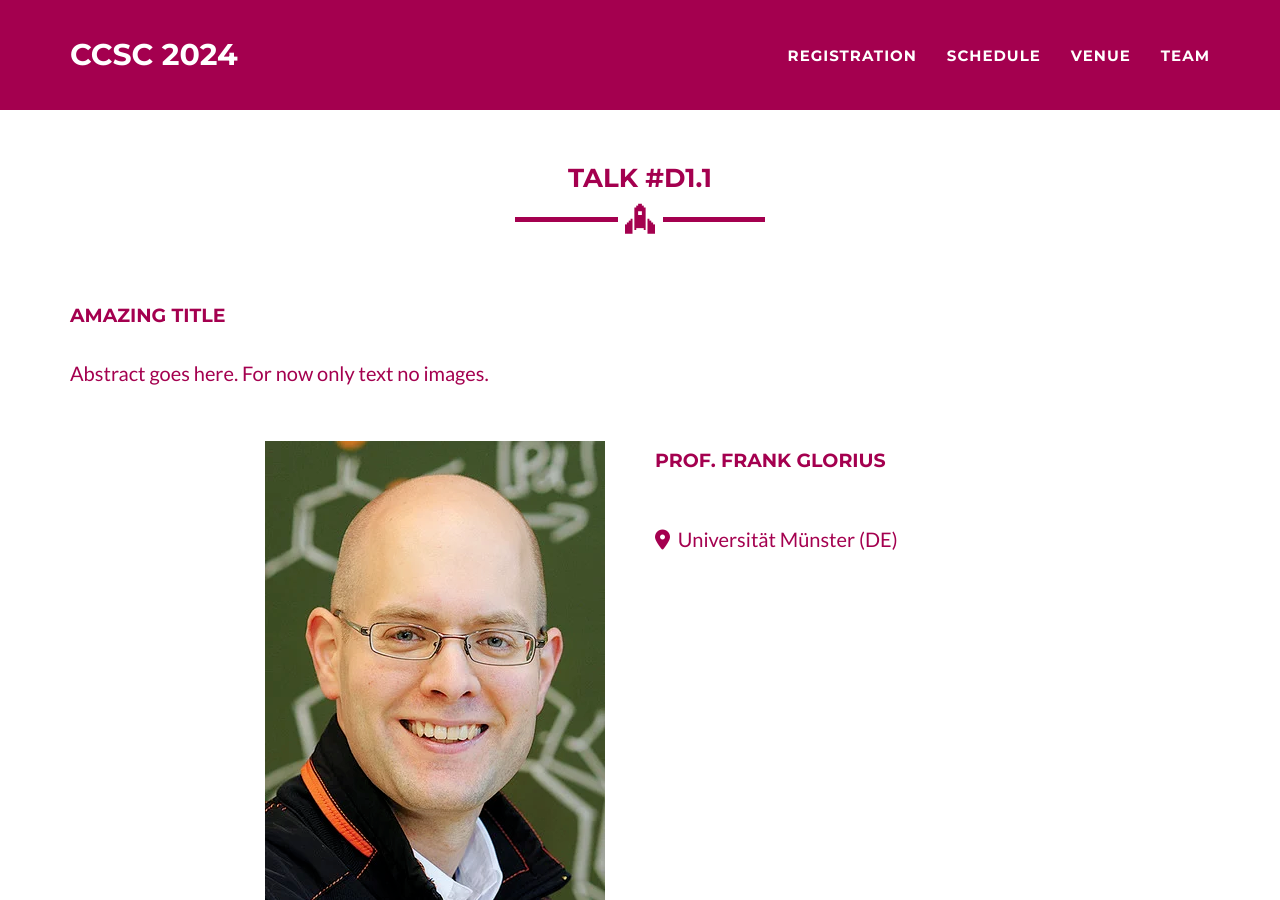
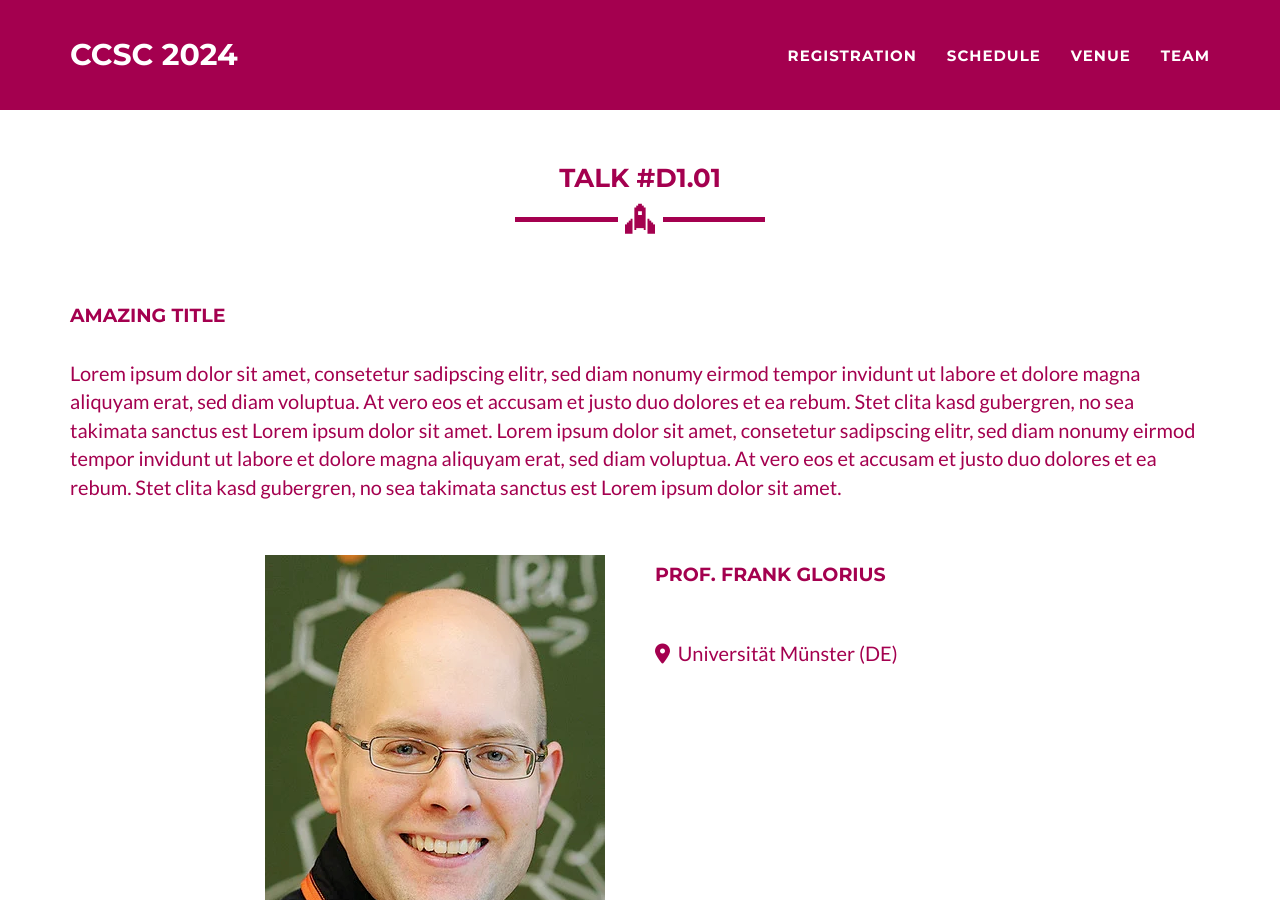
Before and after one commit to ccsc2024/ccsc2024.github.io, a Jekyll site: the page built from talks/glorius.md, in a window 1280 px wide and 900 px high. Built offline with Jekyll 4.4.1, drawn with Linux system fonts in a browser that asks for light colours.

Commit message:
Update glorius.md

```diff
--- a/talks/glorius.md
+++ b/talks/glorius.md
@@ -1,9 +1,9 @@
 ---
 layout: talkpage
-talknumber: D1.1
+talknumber: D1.01
 speaker: Prof. Frank Glorius
 img: glorius.png
 location: Universität Münster (DE)
 title: 'Amazing Title'
-abstract: 'Abstract goes here. For now only text no images.'
+abstract: 'Lorem ipsum dolor sit amet, consetetur sadipscing elitr, sed diam nonumy eirmod tempor invidunt ut labore et dolore magna aliquyam erat, sed diam voluptua. At vero eos et accusam et justo duo dolores et ea rebum. Stet clita kasd gubergren, no sea takimata sanctus est Lorem ipsum dolor sit amet. Lorem ipsum dolor sit amet, consetetur sadipscing elitr, sed diam nonumy eirmod tempor invidunt ut labore et dolore magna aliquyam erat, sed diam voluptua. At vero eos et accusam et justo duo dolores et ea rebum. Stet clita kasd gubergren, no sea takimata sanctus est Lorem ipsum dolor sit amet.'
 ---
```
